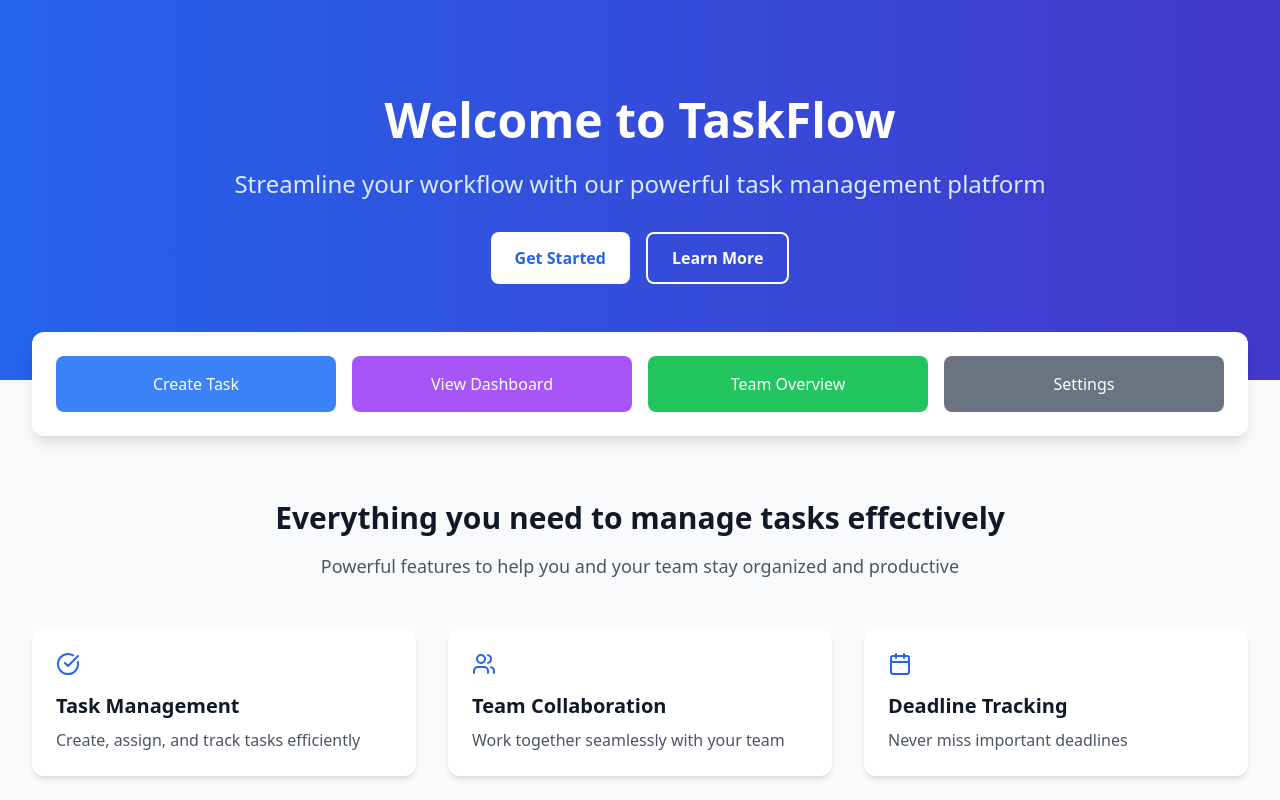
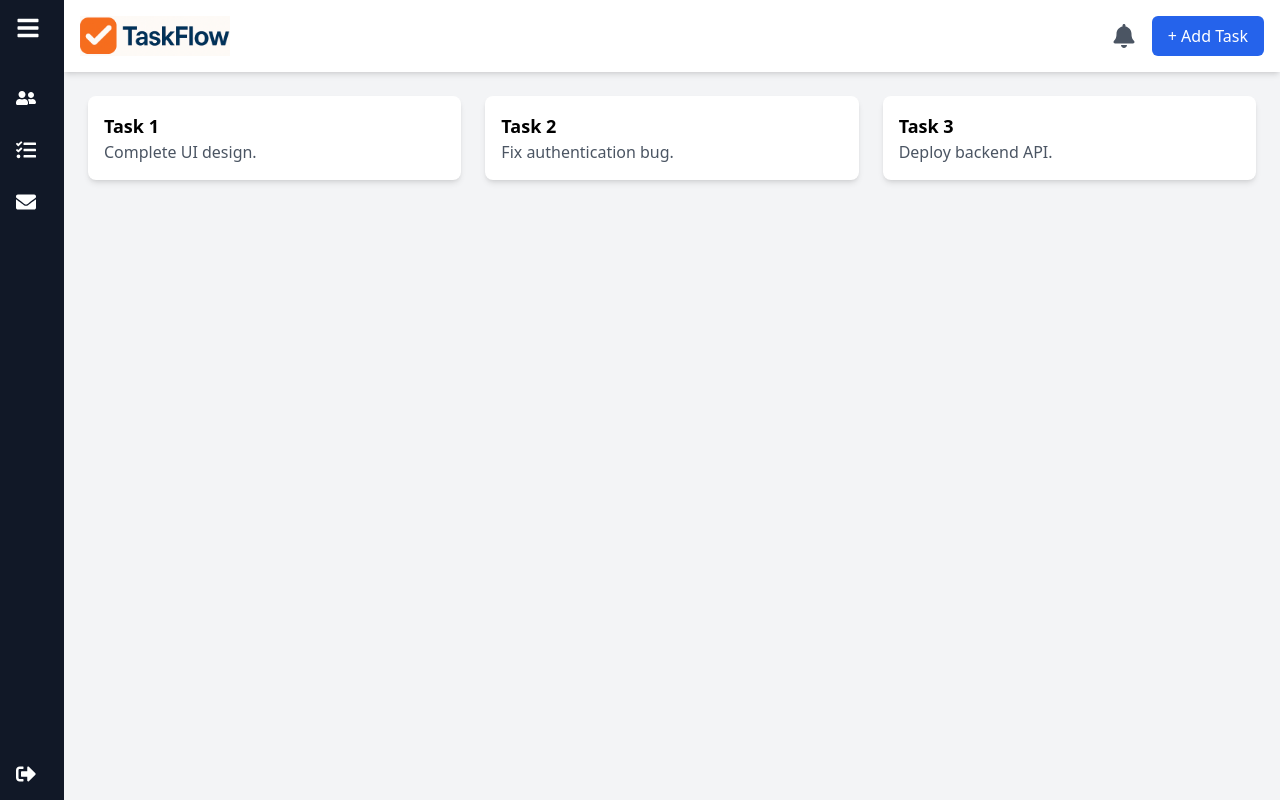
Before and after one commit to GujarAbhishek777/taskflow_frontend, a React (Create React App) app: page /dashboard in a window 1280 px wide. Shown: the top 800 px of the page. Built offline with nearby package versions, Linux system fonts and the light colour scheme.

Commit message:
added changes of dashboard and UI changes

```diff
--- a/package.json
+++ b/package.json
@@ -10,6 +10,7 @@
     "lucide-react": "^0.485.0",
     "react": "^19.0.0",
     "react-dom": "^19.0.0",
+    "react-icons": "^5.5.0",
     "react-router-dom": "^6.30.0",
     "react-scripts": "5.0.1",
     "web-vitals": "^2.1.4"
--- a/public/index.html
+++ b/public/index.html
@@ -2,14 +2,14 @@
 <html lang="en">
   <head>
     <meta charset="utf-8" />
-    <link rel="icon" href="%PUBLIC_URL%/favicon.ico" />
+    <link rel="icon" href="%PUBLIC_URL%/slogo.png" />
     <meta name="viewport" content="width=device-width, initial-scale=1" />
     <meta name="theme-color" content="#000000" />
     <meta
       name="description"
       content="Web site created using create-react-app"
     />
-    <link rel="apple-touch-icon" href="%PUBLIC_URL%/logo192.png" />
+    <link rel="apple-touch-icon" href="%PUBLIC_URL%/slogo.png" />
     <!--
       manifest.json provides metadata used when your web app is installed on a
       user's mobile device or desktop. See https://developers.google.com/web/fundamentals/web-app-manifest/
@@ -24,7 +24,7 @@
       work correctly both with client-side routing and a non-root public URL.
       Learn how to configure a non-root public URL by running `npm run build`.
     -->
-    <title>React App</title>
+    <title>TaskFlow</title>
   </head>
   <body>
     <noscript>You need to enable JavaScript to run this app.</noscript>
--- a/src/App.js
+++ b/src/App.js
@@ -1,30 +1,15 @@
 import React from 'react';
-// import { AuthLayout } from './components/AuthLayout';
-// import { SignIn } from './components/SignIn';
-// import { SignUp } from './components/SignUp';
-import {Home} from './components/Home'
+import { BrowserRouter as Router } from "react-router-dom";
+import AppRoutes from "./routes/AppRoutes";
 
 
 
 function App() {
-  // const [isSignIn, setIsSignIn] = useState(true);
-
-  // const toggleForm = () => {
-  //   setIsSignIn(!isSignIn);
-  // };
 
   return (
-    <Home/>
-    // <AuthLayout
-    //   title={isSignIn ? "Welcome back" : "Create account"}
-    //   subtitle={isSignIn ? "Sign in to your account" : "Sign up for a new account"}
-    // >
-    //   {isSignIn ? (
-    //     <SignIn onToggle={toggleForm} />
-    //   ) : (
-    //     <SignUp onToggle={toggleForm} />
-    //   )}
-    // </AuthLayout>
+    <Router>
+    <AppRoutes />
+    </Router>
   );
 }
 
--- /dev/null
+++ b/src/Dashboard/Dashboard.js
@@ -0,0 +1,71 @@
+import React, { useState } from "react";
+import { FaTasks, FaUserFriends, FaEnvelope, FaBars, FaTimes, FaBell, FaSignOutAlt } from "react-icons/fa";
+import logo from "./../assets/logo.png";
+
+const Dashboard = () => {
+  const [isSidebarOpen, setSidebarOpen] = useState(false);
+
+  return (
+    <div className="flex h-screen bg-gray-100">
+      {/* Sidebar */}
+      <div className={`fixed h-full bg-gray-900 text-white transition-all duration-300 flex flex-col justify-between ${isSidebarOpen ? "w-64" : "w-16"}`}>
+        <div>
+          <button className="text-white p-4 focus:outline-none" onClick={() => setSidebarOpen(!isSidebarOpen)}>
+            {isSidebarOpen ? <FaTimes size={24} /> : <FaBars size={24} />}
+          </button>
+          <nav className="mt-4">
+            <ul>
+              <li className="p-4 hover:bg-gray-700 flex items-center">
+                <FaUserFriends size={20} className="mr-3" /> {isSidebarOpen && "Users"}
+              </li>
+              <li className="p-4 hover:bg-gray-700 flex items-center">
+                <FaTasks size={20} className="mr-3" /> {isSidebarOpen && "Tasks"}
+              </li>
+              <li className="p-4 hover:bg-gray-700 flex items-center">
+                <FaEnvelope size={20} className="mr-3" /> {isSidebarOpen && "Messages"}
+              </li>
+            </ul>
+          </nav>
+        </div>
+
+        {/* Logout Button */}
+        <button className="p-4 hover:bg-red-600 flex items-center w-full text-left">
+          <FaSignOutAlt size={20} className="mr-3" /> {isSidebarOpen && "Logout"}
+        </button>
+      </div>
+
+      {/* Main Content */}
+      <div className={`flex-1 transition-all duration-300 ${isSidebarOpen ? "ml-64" : "ml-16"}`}>
+        <header className="bg-white shadow-md p-4 flex justify-between items-center">
+          <div>
+            <img src={logo} style={{ maxWidth: "150px" }} alt="TaskFlow Logo" />
+          </div>
+          <div className="flex items-center space-x-4">
+            <FaBell size={24} className="text-gray-600 cursor-pointer hover:text-gray-800" />
+            <button className="bg-blue-600 text-white px-4 py-2 rounded-md hover:bg-blue-700">
+              + Add Task
+            </button>
+          </div>
+        </header>
+
+        {/* Task Cards */}
+        <div className="p-6 grid grid-cols-1 sm:grid-cols-2 lg:grid-cols-3 gap-6">
+          <div className="bg-white p-4 rounded-lg shadow-md">
+            <h3 className="text-lg font-bold">Task 1</h3>
+            <p className="text-gray-600">Complete UI design.</p>
+          </div>
+          <div className="bg-white p-4 rounded-lg shadow-md">
+            <h3 className="text-lg font-bold">Task 2</h3>
+            <p className="text-gray-600">Fix authentication bug.</p>
+          </div>
+          <div className="bg-white p-4 rounded-lg shadow-md">
+            <h3 className="text-lg font-bold">Task 3</h3>
+            <p className="text-gray-600">Deploy backend API.</p>
+          </div>
+        </div>
+      </div>
+    </div>
+  );
+};
+
+export default Dashboard;
--- a/src/components/AuthLayout.jsx
+++ b/src/components/AuthLayout.jsx
@@ -3,7 +3,7 @@ import React from 'react';
 import logo from '../assets/logo.png';
 
 
-export function AuthLayout({ children, title, subtitle }) {
+export default function AuthLayout({ children, title, subtitle }) {
   return (
     <div className="min-h-screen bg-gradient-to-br from-indigo-500 via-purple-500 to-pink-500 flex items-center justify-center p-4">
       <div className="max-w-md w-full bg-white rounded-2xl shadow-xl overflow-hidden">
--- a/src/components/Home.jsx
+++ b/src/components/Home.jsx
@@ -7,6 +7,9 @@ import {
   BarChart,
   ClipboardList
 } from 'lucide-react';
+import logo from '../assets/logo.png';
+import { useNavigate } from "react-router-dom";
+
 
 const features = [
   {
@@ -48,10 +51,38 @@ const quickActions = [
   { name: 'Settings', color: 'bg-gray-500' }
 ];
 
-export function Home() {
+export default function Home() {
+  const navigate = useNavigate();
+
   return (
     <div className="min-h-screen bg-gray-50">
-      {/* Hero Section */}
+        <div className="flex justify-between items-center px-6 py-4 bg-white shadow-md">
+    {/* Logo on the left */}
+    <div>
+      <img src={logo} style={{ maxWidth: "150px" }} alt="TaskFlow Logo" />
+    </div>
+
+    {/* Sign In & Sign Up buttons on the right */}
+        <div className="flex space-x-4">
+      {/* Sign In Button */}
+      <button
+        className="bg-transparent border border-blue-600 text-blue-600 font-semibold px-6 py-2 rounded-lg hover:bg-blue-600 hover:text-white transition-all duration-300"
+        onClick={() => navigate("/login")}
+      >
+        Sign In
+      </button>
+
+      {/* Sign Up Button */}
+      <button
+        className="bg-blue-600 text-white font-semibold px-6 py-2 rounded-lg hover:bg-blue-700 shadow-lg transition-all duration-300"
+        onClick={() => navigate("/login")}
+      >
+        Sign Up
+      </button>
+    </div>
+
+  </div>
+
       <div className="bg-gradient-to-r from-blue-600 to-indigo-700 text-white">
         <div className="max-w-7xl mx-auto px-4 sm:px-6 lg:px-8 py-24">
           <div className="text-center">
@@ -62,7 +93,9 @@ export function Home() {
               Streamline your workflow with our powerful task management platform
             </p>
             <div className="flex justify-center space-x-4">
-              <button className="bg-white text-blue-600 px-6 py-3 rounded-lg font-semibold hover:bg-blue-50 transition-colors">
+              <button className="bg-white text-blue-600 px-6 py-3 rounded-lg font-semibold hover:bg-blue-50 transition-colors"
+               onClick={() => navigate("/login")}
+              >
                 Get Started
               </button>
               <button className="border-2 border-white text-white px-6 py-3 rounded-lg font-semibold hover:bg-white/10 transition-colors">
@@ -138,6 +171,21 @@ export function Home() {
           </div>
         </div>
       </div>
+
+     {/* Footer Section */}
+      <footer className="bg-gray-800 text-gray-400 text-center py-4">
+        © 2025
+        <a
+          href="https://scalewithabhi.in/"
+          target="_blank"
+          rel="noopener noreferrer"
+          className="text-blue-400 font-semibold hover:underline ml-1"
+        >
+          ScaleWithAbhi
+        </a>.
+        All Rights Reserved.
+      </footer>
+
     </div>
   );
 }
--- /dev/null
+++ b/src/components/Login.jsx
@@ -0,0 +1,27 @@
+import React,{useState} from 'react';
+import AuthLayout  from './AuthLayout';
+import  SignIn  from './SignIn';
+import  SignUp from './SignUp';
+
+function Login() {
+  const [isSignIn, setIsSignIn] = useState(true);
+
+  const toggleForm = () => {
+    setIsSignIn(!isSignIn);
+  };
+
+  return (
+    <AuthLayout
+      title={isSignIn ? "Welcome back" : "Create account"}
+      subtitle={isSignIn ? "Sign in to your account" : "Sign up for a new account"}
+    >
+      {isSignIn ? (
+        <SignIn onToggle={toggleForm} />
+      ) : (
+        <SignUp onToggle={toggleForm} />
+      )}
+    </AuthLayout>
+  );
+}
+
+export default Login;
--- a/src/components/SignIn.jsx
+++ b/src/components/SignIn.jsx
@@ -2,7 +2,7 @@ import React, { useState } from 'react';
 import { Mail, Lock } from 'lucide-react';
 import { ForgotPassword } from './ForgotPassword'; // Import ForgotPassword component
 
-export function SignIn({ onToggle }) {
+export default function SignIn({ onToggle }) {
   const [email, setEmail] = useState('');
   const [password, setPassword] = useState('');
   const [showForgotPassword, setShowForgotPassword] = useState(false);
--- a/src/components/SignUp.jsx
+++ b/src/components/SignUp.jsx
@@ -1,6 +1,6 @@
 import React, { useState } from 'react';
 import { Mail, Lock, User } from 'lucide-react';
-export function SignUp({ onToggle }) {
+export default function SignUp({ onToggle }) {
   const [name, setName] = useState('');
   const [email, setEmail] = useState('');
   const [password, setPassword] = useState('');
--- /dev/null
+++ b/src/routes/AppRoutes.js
@@ -0,0 +1,20 @@
+import { Routes, Route } from "react-router-dom";
+import Home from "../components/Home";
+import SignIn from "../components/SignIn";
+import SignUp from "../components/SignUp";
+import Login from "../components/Login";
+import Dashboard from "../Dashboard/Dashboard";
+
+const AppRoutes = () => {
+  return (
+    <Routes>
+      <Route path="/" element={<Home />} />
+      <Route path="/signin" element={<SignIn />} />
+      <Route path="/signup" element={<SignUp />} />
+      <Route path="/login" element={<Login />} />
+      <Route path="/dashboard" element={<Dashboard />} />
+    </Routes>
+  );
+};
+
+export default AppRoutes;
```
Also changed, not shown: public/slogo.png (added), 1 other file (tests, documents, lock files or other folders).
